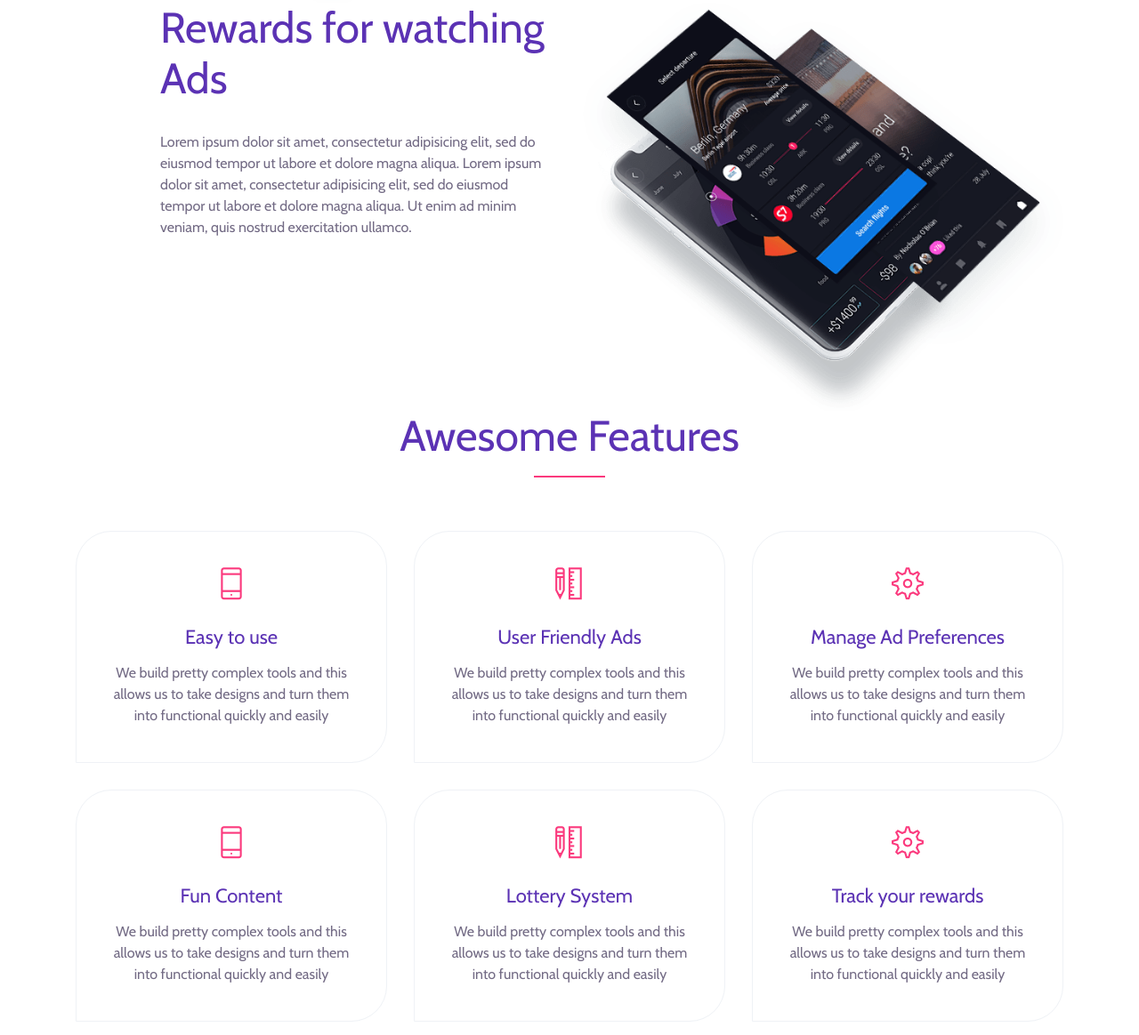
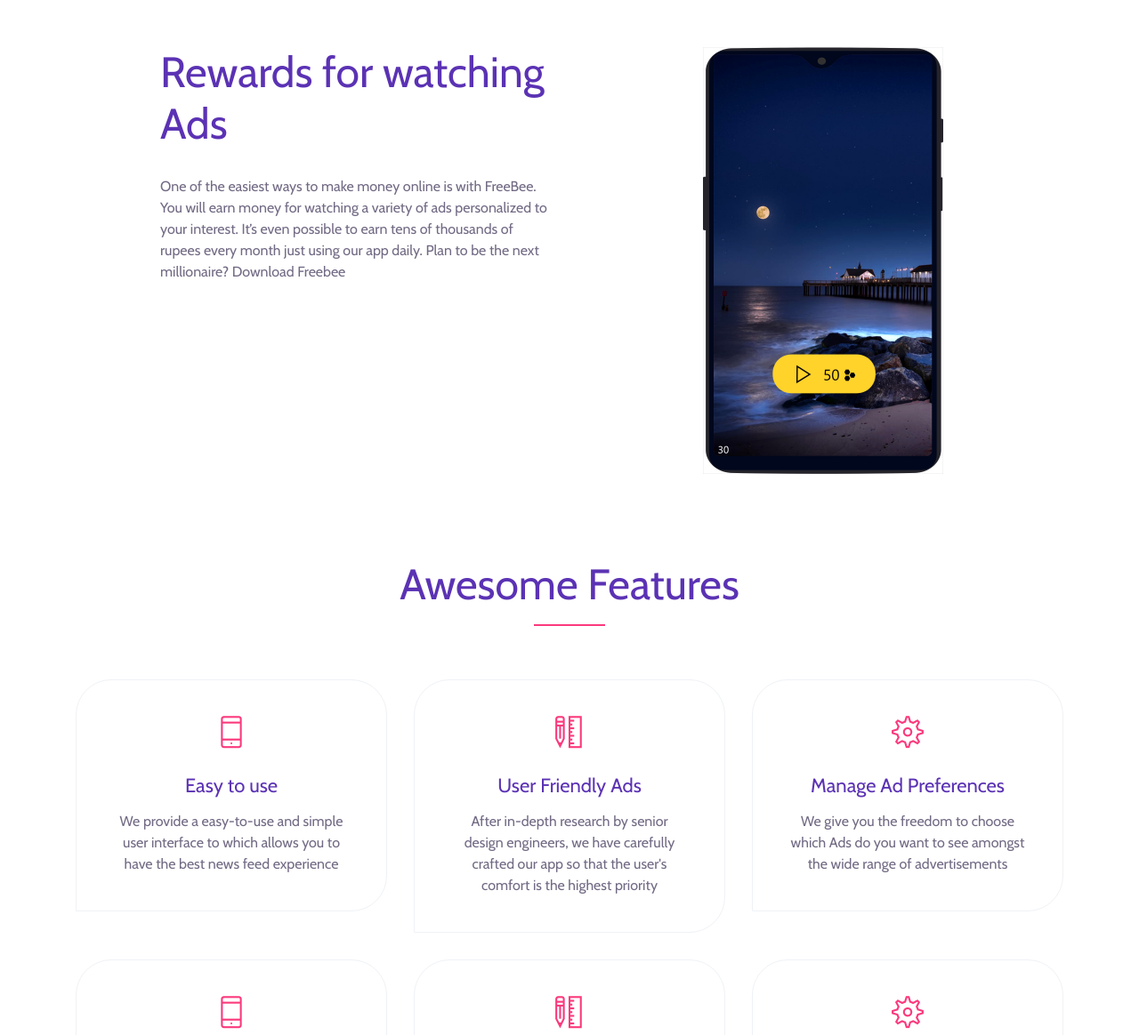
Before and after one commit to bhawesh96/FreeBee, a plain HTML site: page index.html in a window 1280 px wide. Shown: the part 1607-2771 px from the top of the page at 89% size. Drawn offline with nearby package versions, Linux system fonts and the light colour scheme; files whose address does not match are found by name.

Commit message:
Update feature description and add images

```diff
--- a/index.html
+++ b/index.html
@@ -73,7 +73,7 @@
                     <div class="wellcome-heading">
                         <h2>FreeBee</h2>
                         <h3>F</h3>
-                        <p>Everything You Need. To Start Selling Online Beautifully</p>
+                        <!-- <p>Everything You Need. To Start Selling Online Beautifully</p> -->
                     </div>
                     <div class="get-start-area">
                         <!-- Download Area Start -->
@@ -104,32 +104,35 @@
         <div class="special_description_area mt-150">
             <div class="container">
                 <div class="row">
-                    <div class="col-lg-6">
-                        <div class="special_description_img">
-                            <img src="img/bg-img/special.png" alt="">
+                    <div class="col-lg-6" style="display: flex; justify-content: center;">
+                        <div class="special_description_img" style="max-width: 50%;">
+                            <img src="img/bg-img/newsfeed.png" alt="">
                         </div>
                     </div>
                     <div class="col-lg-6 col-xl-5 ml-xl-auto">
                         <div class="special_description_content">
                             <h2>Realtime News Feed</h2>
-                            <p>Lorem ipsum dolor sit amet, consectetur adipisicing elit, sed do eiusmod tempor ut labore et dolore magna aliqua. Lorem ipsum dolor sit amet, consectetur adipisicing elit, sed do eiusmod tempor ut labore et dolore magna aliqua. Ut enim ad minim veniam, quis nostrud exercitation ullamco.</p>
+                            <p>We give you the best news, handpicked by experts from all around the world exclusively for you. Now enjoy a seamless news reading experience with our app and stay in touch with the world!</p>
                         </div>
                     </div>
-
+                </div>
+                <br /><br /><br />
+                <div class="row">
                     <div class="col-lg-6 col-xl-5 ml-xl-auto">
                         <div class="special_description_content">
                             <h2>Rewards for watching Ads</h2>
-                            <p>Lorem ipsum dolor sit amet, consectetur adipisicing elit, sed do eiusmod tempor ut labore et dolore magna aliqua. Lorem ipsum dolor sit amet, consectetur adipisicing elit, sed do eiusmod tempor ut labore et dolore magna aliqua. Ut enim ad minim veniam, quis nostrud exercitation ullamco.</p>
+                            <p>One of the easiest ways to make money online is with FreeBee. You will earn money for watching a variety of ads personalized to your interest. It’s even possible to earn tens of thousands of rupees every month just using our app daily. Plan to be the next millionaire? Download Freebee</p>
                         </div>
                     </div>
-                    <div class="col-lg-6">
-                        <div class="special_description_img">
-                            <img src="img/bg-img/special.png" alt="">
+                    <div class="col-lg-6" style="display: flex; justify-content: center;">
+                        <div class="special_description_img" style="max-width: 50%;">
+                            <img src="img/bg-img/rewards.png" alt="">
                         </div>
                     </div>
                 </div>
             </div>
         </div>
+        <br /><br /><br /><br />
         <div class="container">
             <div class="row">
                 <div class="col-12">
@@ -149,7 +152,7 @@
                             <i class="ti-mobile" aria-hidden="true"></i>
                         </div>
                         <h4>Easy to use</h4>
-                        <p>We build pretty complex tools and this allows us to take designs and turn them into functional quickly and easily</p>
+                        <p>We provide a easy-to-use and simple user interface to which allows you to have the best news feed experience</p>
                     </div>
                 </div>
                 <!-- Single Special Area -->
@@ -159,7 +162,7 @@
                             <i class="ti-ruler-pencil" aria-hidden="true"></i>
                         </div>
                         <h4>User Friendly Ads</h4>
-                        <p>We build pretty complex tools and this allows us to take designs and turn them into functional quickly and easily</p>
+                        <p>After in-depth research by senior design engineers, we have carefully crafted our app so that the user's comfort is the highest priority</p>
                     </div>
                 </div>
                 <!-- Single Special Area -->
@@ -169,7 +172,7 @@
                             <i class="ti-settings" aria-hidden="true"></i>
                         </div>
                         <h4>Manage Ad Preferences</h4>
-                        <p>We build pretty complex tools and this allows us to take designs and turn them into functional quickly and easily</p>
+                        <p>We give you the freedom to choose which Ads do you want to see amongst the wide range of advertisements</p>
                     </div>
                 </div>
                 <!-- Single Special Area -->
@@ -179,7 +182,7 @@
                             <i class="ti-mobile" aria-hidden="true"></i>
                         </div>
                         <h4>Fun Content</h4>
-                        <p>We build pretty complex tools and this allows us to take designs and turn them into functional quickly and easily</p>
+                        <p>Going only through the newsfeed makes it quite monotnonic for which we bring in fun content for you</p>
                     </div>
                 </div>
                 <!-- Single Special Area -->
@@ -189,7 +192,7 @@
                             <i class="ti-ruler-pencil" aria-hidden="true"></i>
                         </div>
                         <h4>Lottery System</h4>
-                        <p>We build pretty complex tools and this allows us to take designs and turn them into functional quickly and easily</p>
+                        <p>Try your luck with our lottery system and stand a chance to win additional rewards every day</p>
                     </div>
                 </div>
                 <!-- Single Special Area -->
@@ -199,7 +202,7 @@
                             <i class="ti-settings" aria-hidden="true"></i>
                         </div>
                         <h4>Track your rewards</h4>
-                        <p>We build pretty complex tools and this allows us to take designs and turn them into functional quickly and easily</p>
+                        <p>Just like your orders or bank statements, we provide a handy way to track and manage your rewards</p>
                     </div>
                 </div>
             </div>
@@ -487,7 +490,7 @@
         <!-- Foooter Text-->
         <div class="copyright-text">
             <!-- ***** Removing this text is now allowed! This template is licensed under CC BY 3.0 ***** -->
-            <p>Copyright ©2017 Ca. Designed by <a href="https://colorlib.com" target="_blank">Colorlib</a></p>
+            <p>Copyright ©2018 Designed by <a href="https://cribblservices.com.com" target="_blank">Cribbl</a></p>
         </div>
     </footer>
     <!-- ***** Footer Area Start ***** -->
--- a/style.css
+++ b/style.css
@@ -626,7 +626,7 @@
 }
 
 .app-download-btn a i {
-    color: #47425d;
+    color: white;
     font-size: 24px;
     margin-right: 15px;
     -webkit-transition-duration: 500ms;
```
Also changed, not shown: img/bg-img/newsfeed.png (added), img/bg-img/rewards.png (added).
